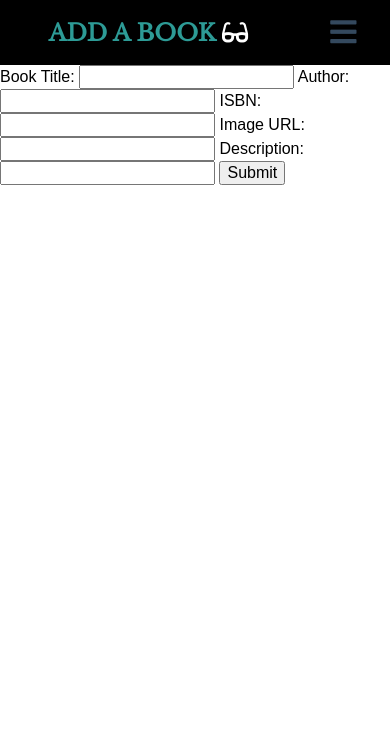
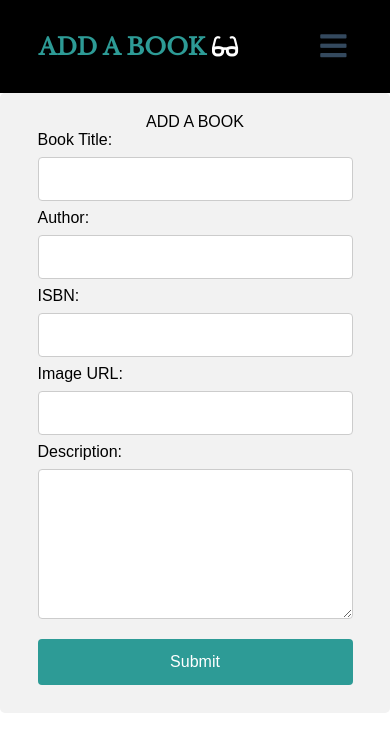
Before and after one commit to tiramisuzie/book_app, a Node server app: page /book/newbook in a window 390 px wide. Shown: the top 752 px of the page. Run offline with Node 20, Linux system fonts and the light colour scheme; some libraries are stand-ins or nearby versions.

Commit message:
added the css and fixed the form hamburger

```diff
--- /dev/null
+++ b/public/styles/base.css
@@ -0,0 +1,53 @@
+.text, select {
+    width: 100%;
+    padding: 12px 20px;
+    margin: 8px 0;
+    display: inline-block;
+    border: 1px solid #ccc;
+    border-radius: 4px;
+    box-sizing: border-box;
+}
+
+input[type=submit] {
+    width: 100%;
+    background-color: #2d9b96;
+    color: white;
+    padding: 14px 20px;
+    margin: 8px 0;
+    border: none;
+    border-radius: 4px;
+    cursor: pointer;
+}
+
+input[type=submit]:hover {
+    background-color: black;
+}
+
+div {
+    border-radius: 5px;
+    background-color: #f2f2f2;
+    padding: 20px;
+}
+
+#form-head {
+  text-align: center;
+}
+
+form {
+  width: 50%;
+}
+
+#form-container {
+  display: flex;
+  justify-content: center;
+  align-items: center;
+  flex-direction: column;
+}
+
+textarea {
+  height: 150px;
+}
+
+.hamburger {
+  background-color: black;
+}
--- a/public/styles/modules.css
+++ b/public/styles/modules.css
@@ -93,6 +93,10 @@ body {
     display: inline-block;
     width: 90%;
     margin-bottom: 20px;
+  }
+
+  form {
+    width: 90% !important;
   }
 
   .inner-nail img {
--- a/views/new.ejs
+++ b/views/new.ejs
@@ -1,16 +1,24 @@
 <!DOCTYPE html>
 <html lang="en">
   <%- include('partials/head'); %>
+  <link rel="stylesheet" type="text/css" href="../styles/base.css" />
 <body>
   <%- include('partials/header', {bookTitle: 'Add A Book'}); %>
-
-  <form action="/book" method="POST">
-    <label>Book Title: <input type="text" name="title" required></label>
-    <label>Author: <input type="text" name="author" required></label>
-    <label>ISBN: <input type="number" name="isbn" required></label>
-    <label>Image URL: <input type="url" name="image_url" id="url" pattern="https?://.+" required></label>
-    <label>Description: <input type="textarea" name="description" required></label>
-    <input type="submit" name="submit" id="submit">
-  </form>
+  <div id="form-container">
+    <header id="form-head">ADD A BOOK</header>
+    <form id="form" class="topBefore" action="/book" method="POST">
+      <label>Book Title: <input id="name" class="text" type="text" name="title" required></label>
+      <label>Author: <input id="email" type="text" class="text" name="author" required></label>
+      <label>ISBN: <input type="number" class="text" name="isbn" required></label>
+      <label>Image URL: <input type="url" class="text" name="image_url" id="url" pattern="https?://.+" required></label>
+      <label>Description: <textarea id="message" class="text" type="textarea" name="description" required></textarea></label>
+      <input id="submit" type="submit" name="submit" id="submit">
+    </form>
+  </div>
+  <script
+  src="https://code.jquery.com/jquery-3.3.1.min.js"
+  integrity="sha256-FgpCb/KJQlLNfOu91ta32o/NMZxltwRo8QtmkMRdAu8="
+  crossorigin="anonymous"></script>
+  <script src="../scripts/app.js"></script>
 </body>
 </html>
--- a/views/partials/head.ejs
+++ b/views/partials/head.ejs
@@ -3,8 +3,7 @@
   <meta name="viewport" content="width=device-width, initial-scale=1.0">
   <meta http-equiv="X-UA-Compatible" content="ie=edge">
   <link rel="stylesheet" type="text/css" href="../styles/reset.css" />
-  <!-- <link rel="stylesheet" type="text/css" href="../styles/base.css" />
-  <link rel="stylesheet" type="text/css" href="../styles/icons.css" /> -->
+  <link rel="stylesheet" type="text/css" href="../styles/icons.css" />
   <link rel="stylesheet" type="text/css" href="../styles/layout.css" />
   <link rel="stylesheet" type="text/css" href="../styles/modules.css" />
   <link href="https://fonts.googleapis.com/css?family=Libre+Baskerville" rel="stylesheet">
```
